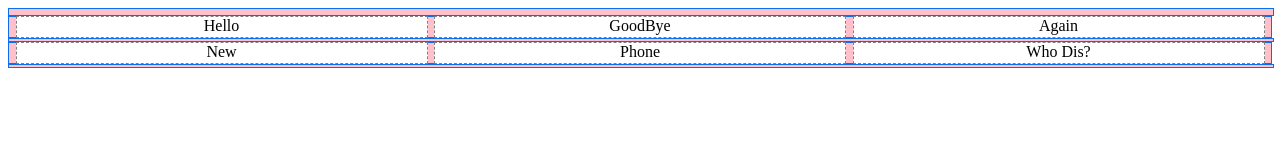
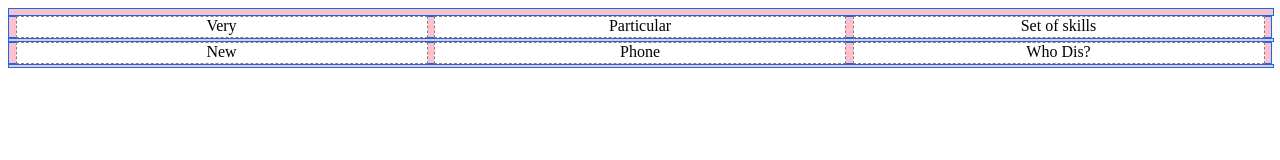
Before and after one commit to njlang10/dnd-testing, a React (Create React App) app: page / in a window 1280 px wide. Shown: the top 160 px of the page. Built offline with nearby package versions, Linux system fonts and the light colour scheme.

Commit message:
More changes

```diff
--- a/src/index.tsx
+++ b/src/index.tsx
@@ -140,8 +140,8 @@ function OrientableContainer({
           justifyContent: "center",
           alignItems: "center",
           flexDirection: orientation === "HORIZONTAL" ? "row" : "column",
-          width: orientation === "HORIZONTAL" ? "100%" : "15%",
-          height: orientation === "VERTICAL" ? "100%" : "15px",
+          width: orientation === "HORIZONTAL" ? "100%" : "15px",
+          height: orientation === "VERTICAL" ? "100%" : "30px",
           border: "1px solid #0971F1",
         }}
       >
@@ -232,9 +232,9 @@ function OrientableContainer({
 function App() {
   const [blockitems, setItems] = useState<ItemData[][]>(() => [
     [
-      { id: 0, text: "Hello", containerIdx: 0, currentIdx: 0 },
-      { id: 1, text: "GoodBye", containerIdx: 0, currentIdx: 1 },
-      { id: 2, text: "Again", containerIdx: 0, currentIdx: 2 },
+      { id: 0, text: "Very", containerIdx: 0, currentIdx: 0 },
+      { id: 1, text: "Particular", containerIdx: 0, currentIdx: 1 },
+      { id: 2, text: "Set of skills", containerIdx: 0, currentIdx: 2 },
     ],
     [
       { id: 3, text: "New", containerIdx: 0, currentIdx: 0 },
```
